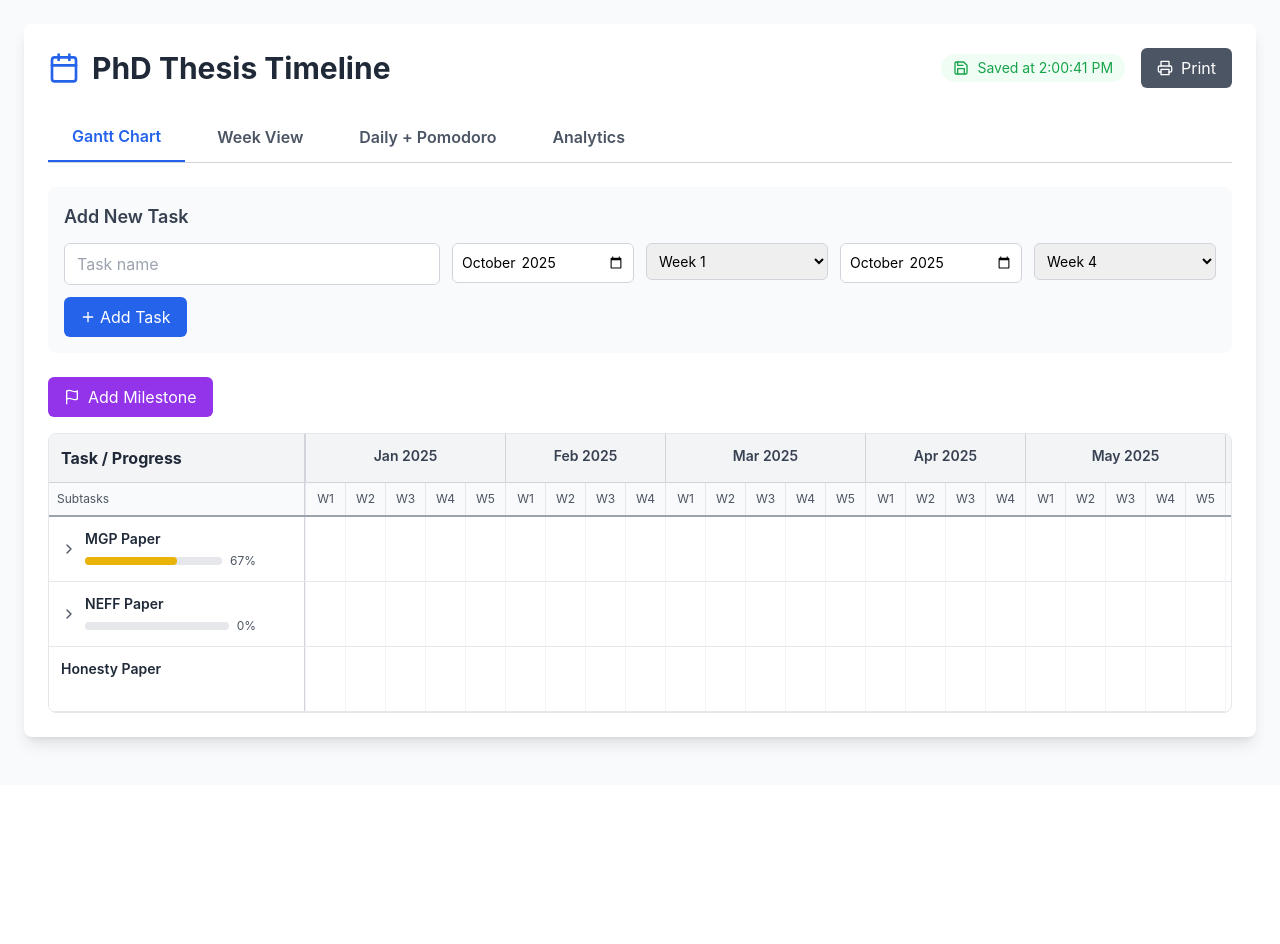
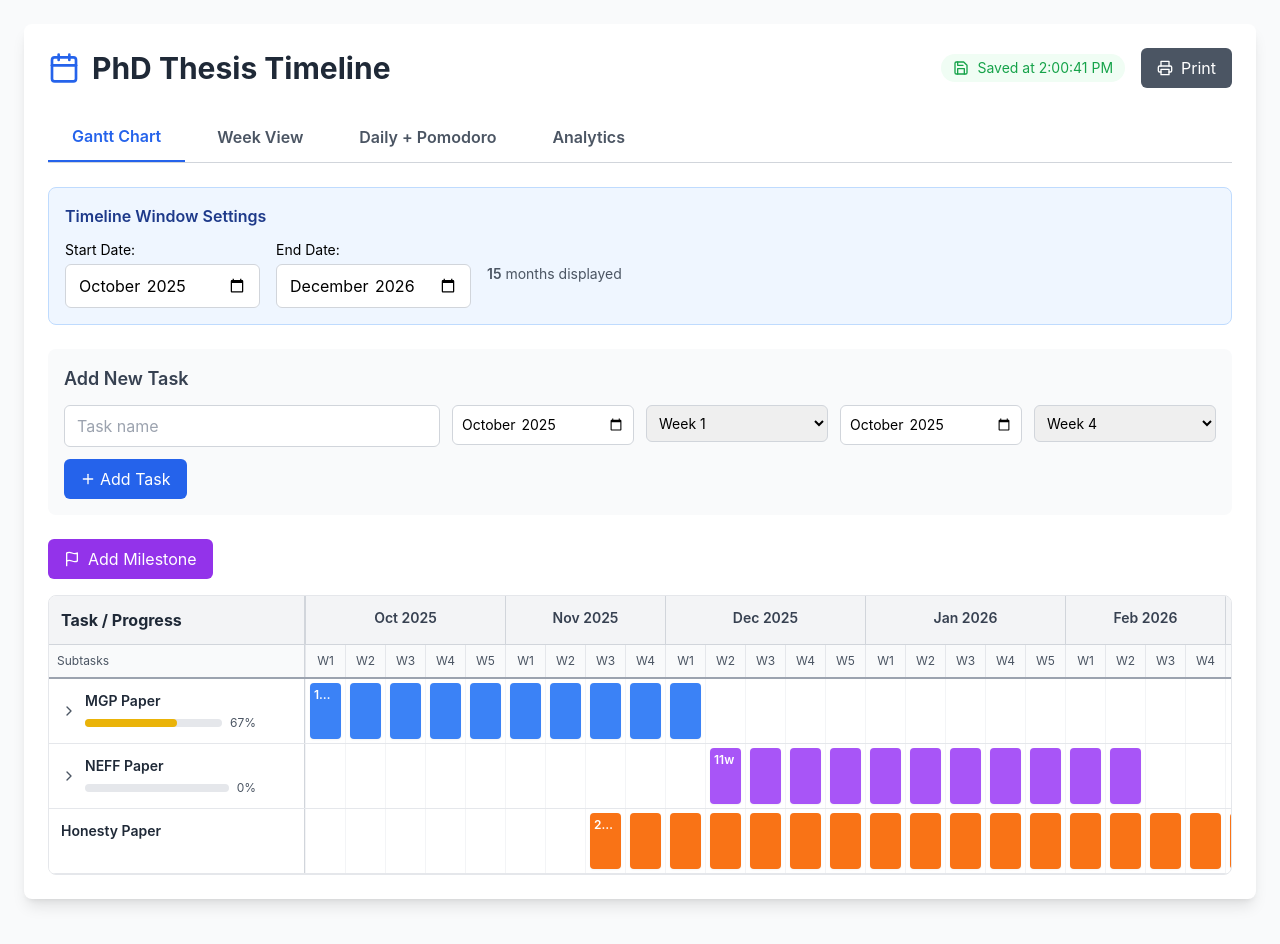
Before and after one commit to Debanjan-econpolicy/phd-timeline, a React (Vite) app: page / in a window 1280 px wide. Shown: the top 944 px of the page. Before the commit the page ends 800 px from the top, so only its background shows below. Built offline with nearby package versions, Linux system fonts and the light colour scheme; the HTML template or start-up script is replaced by a standard one.

Commit message:
Add manual timeline controls and fix subtask dropdown

```diff
--- a/src/App.jsx
+++ b/src/App.jsx
@@ -7,6 +7,10 @@ export default function App() {
   const [isPrinting, setIsPrinting] = useState(false);
   const [editingTask, setEditingTask] = useState(null);
   const [editingMilestone, setEditingMilestone] = useState(null);
+
+  // Timeline window controls
+  const [timelineStart, setTimelineStart] = useState({ month: 10, year: 2025 });
+  const [timelineEnd, setTimelineEnd] = useState({ month: 12, year: 2026 });
 
   const getInitialTasks = () => {
     const saved = localStorage.getItem('phdTimelineTasks');
@@ -123,12 +127,17 @@ export default function App() {
   }, [pomodoroActive, isBreak, workMinutes, breakMinutes, longBreakMinutes, pomodoroCount, selectedSubtask, selectedDate]);
 
   const generateTimeline = () => {
-    const minYear = Math.min(...tasks.map(t => Math.min(t.startYear, t.endYear)), 2025);
-    const maxYear = Math.max(...tasks.map(t => Math.max(t.startYear, t.endYear)), 2026);
+    const timeline = [];
+    const startYear = timelineStart.year;
+    const endYear = timelineEnd.year;
+    const startMonth = timelineStart.month;
+    const endMonth = timelineEnd.month;
 
-    const timeline = [];
-    for (let year = minYear; year <= maxYear; year++) {
-      for (let month = 1; month <= 12; month++) {
+    for (let year = startYear; year <= endYear; year++) {
+      const firstMonth = (year === startYear) ? startMonth : 1;
+      const lastMonth = (year === endYear) ? endMonth : 12;
+
+      for (let month = firstMonth; month <= lastMonth; month++) {
         const monthNames = ['Jan', 'Feb', 'Mar', 'Apr', 'May', 'Jun', 'Jul', 'Aug', 'Sep', 'Oct', 'Nov', 'Dec'];
         const weeks = [1, 3, 5, 7, 8, 10, 12].includes(month) ? 5 : 4;
         timeline.push({
@@ -378,15 +387,21 @@ export default function App() {
     setTimeout(() => setIsPrinting(false), 500);
   };
 
-  const allSubtasks = tasks.flatMap(task =>
-    task.subtasks.map(subtask => ({
-      taskId: task.id,
-      subtaskId: subtask.id,
-      taskName: task.name,
-      subtaskName: subtask.name,
-      taskColor: task.color
-    }))
-  );
+  // Collect ALL subtasks from ALL tasks - this ensures subtasks always show
+  const allSubtasks = [];
+  tasks.forEach(task => {
+    if (task.subtasks && task.subtasks.length > 0) {
+      task.subtasks.forEach(subtask => {
+        allSubtasks.push({
+          taskId: task.id,
+          subtaskId: subtask.id,
+          taskName: task.name,
+          subtaskName: subtask.name,
+          taskColor: task.color
+        });
+      });
+    }
+  });
 
   return (
     <div className="p-6 max-w-full mx-auto bg-gray-50">
@@ -459,6 +474,39 @@ export default function App() {
 
         {activeTab === 'gantt' && (
           <>
+            <div className="bg-blue-50 border border-blue-200 rounded-lg p-4 mb-6 no-print">
+              <h3 className="font-semibold mb-3 text-blue-900">Timeline Window Settings</h3>
+              <div className="flex items-center gap-4">
+                <div>
+                  <label className="block text-sm mb-1">Start Date:</label>
+                  <input
+                    type="month"
+                    value={`${timelineStart.year}-${String(timelineStart.month).padStart(2, '0')}`}
+                    onChange={(e) => {
+                      const [year, month] = e.target.value.split('-');
+                      setTimelineStart({ month: parseInt(month), year: parseInt(year) });
+                    }}
+                    className="px-3 py-2 border border-gray-300 rounded-md"
+                  />
+                </div>
+                <div>
+                  <label className="block text-sm mb-1">End Date:</label>
+                  <input
+                    type="month"
+                    value={`${timelineEnd.year}-${String(timelineEnd.month).padStart(2, '0')}`}
+                    onChange={(e) => {
+                      const [year, month] = e.target.value.split('-');
+                      setTimelineEnd({ month: parseInt(month), year: parseInt(year) });
+                    }}
+                    className="px-3 py-2 border border-gray-300 rounded-md"
+                  />
+                </div>
+                <div className="text-sm text-gray-600">
+                  <span className="font-semibold">{timeline.length}</span> months displayed
+                </div>
+              </div>
+            </div>
+
             <div className="bg-gray-50 rounded-lg p-4 mb-6 no-print">
               <h2 className="text-lg font-semibold mb-3 text-gray-700">Add New Task</h2>
               <div className="grid grid-cols-1 md:grid-cols-6 gap-3">
@@ -1098,7 +1146,9 @@ export default function App() {
                     </div>
                   )}
                   {allSubtasks.length === 0 && (
-                    <p className="text-xs text-gray-500 mt-2">Add subtasks to your tasks in the Gantt Chart tab first</p>
+                    <p className="text-xs text-red-500 mt-2 font-semibold">
+                      No subtasks available. Go to Gantt Chart tab, expand a task (click arrow), and click "Add Subtask"
+                    </p>
                   )}
                 </div>
 
```
